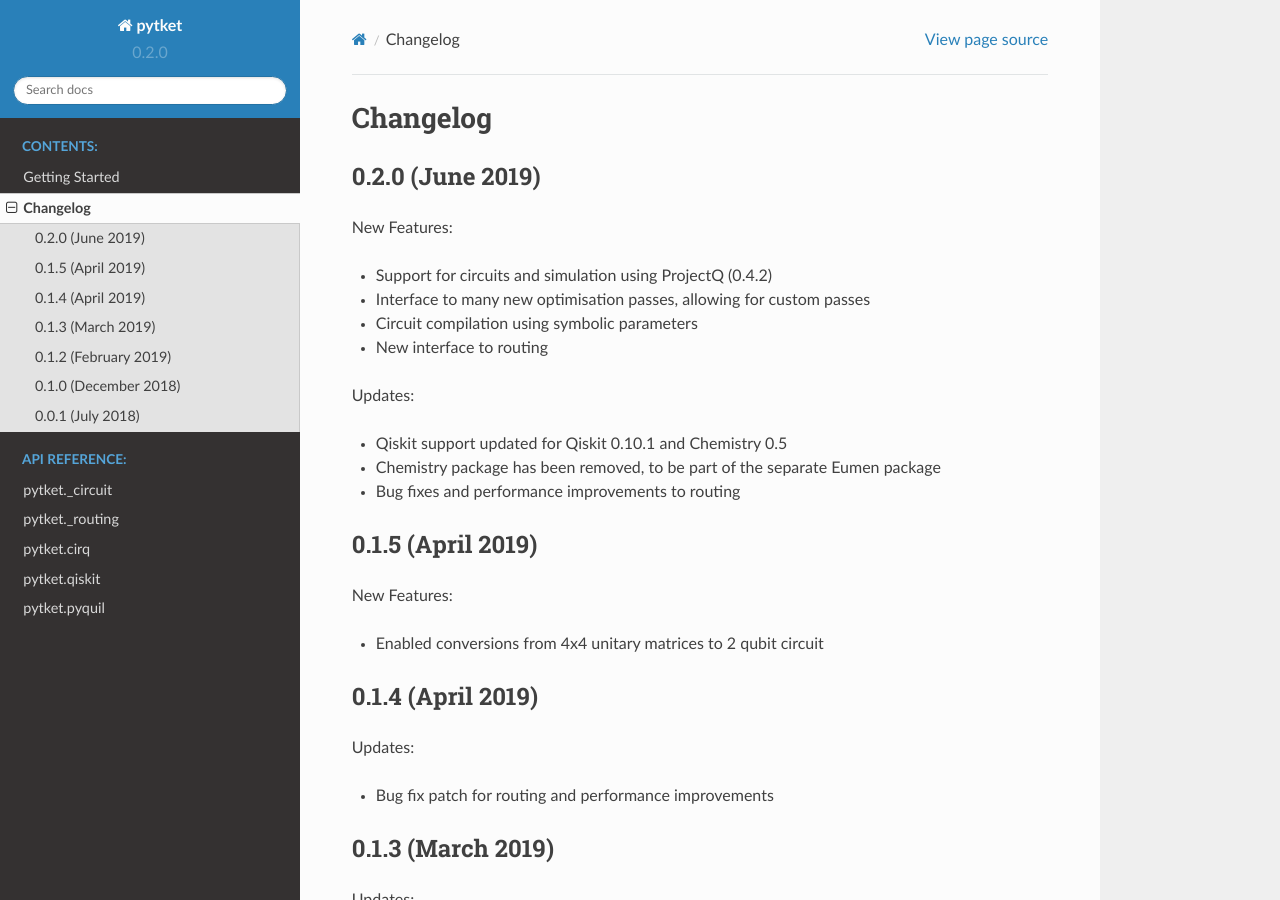
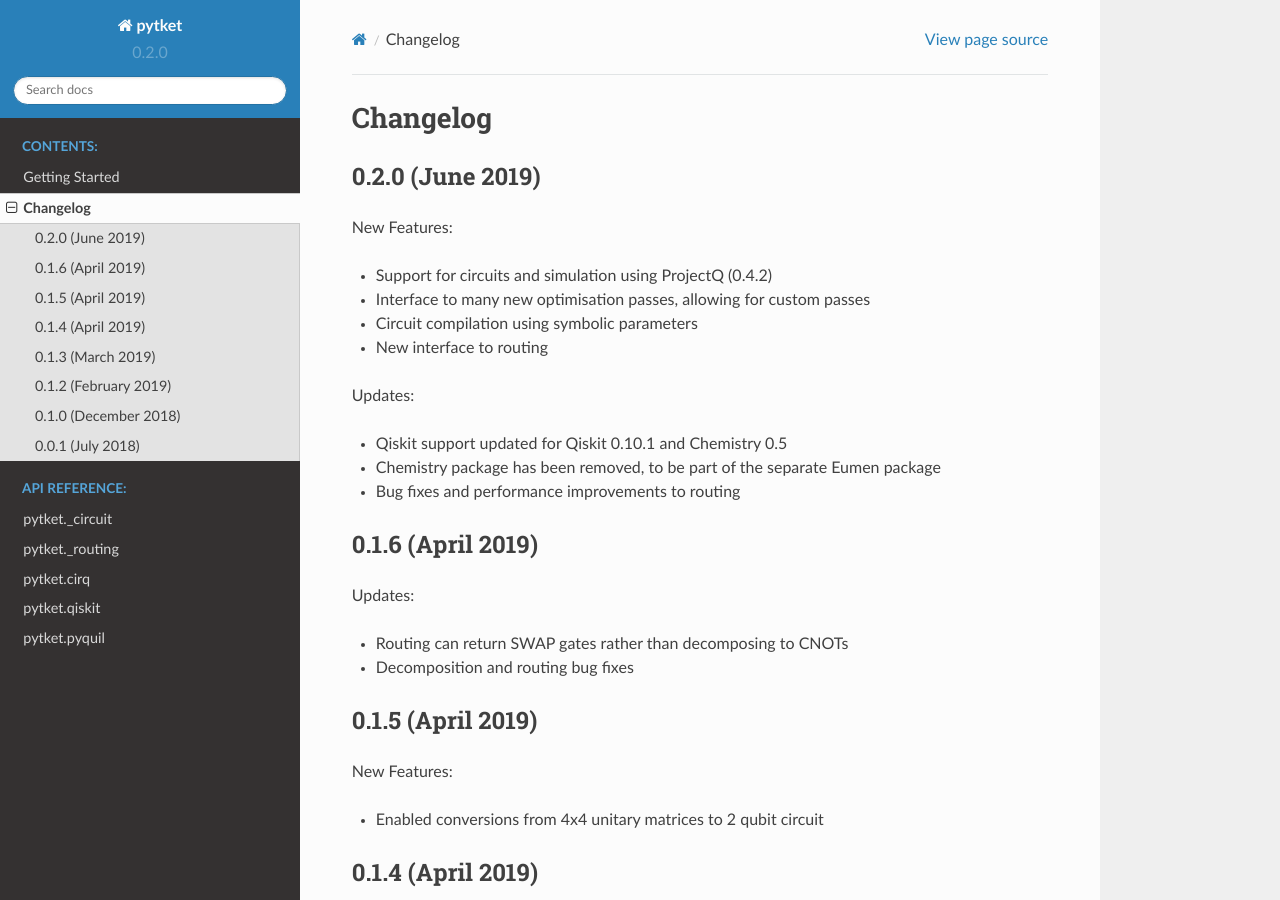
Before and after one commit to CQCL/pytket-docs, a Sphinx documentation site: the page built from docs/changelog.rst, in a window 1280 px wide and 900 px high. Built offline with Sphinx 7.4.7 and the Read the Docs theme 2.0.0, drawn with Linux system fonts in a browser that asks for light colours; pages that are not in the unit, such as notebooks, are missing from menus.

Commit message:
add 0.1.6 to changelog

```diff
--- a/docs/changelog.rst
+++ b/docs/changelog.rst
@@ -14,6 +14,13 @@ Updates:
 * Qiskit support updated for Qiskit 0.10.1 and Chemistry 0.5
 * Chemistry package has been removed, to be part of the separate Eumen package
 * Bug fixes and performance improvements to routing
+
+0.1.6 (April 2019)
+------------------
+Updates:
+
+* Routing can return SWAP gates rather than decomposing to CNOTs
+* Decomposition and routing bug fixes
 
 0.1.5 (April 2019)
 ------------------
```
